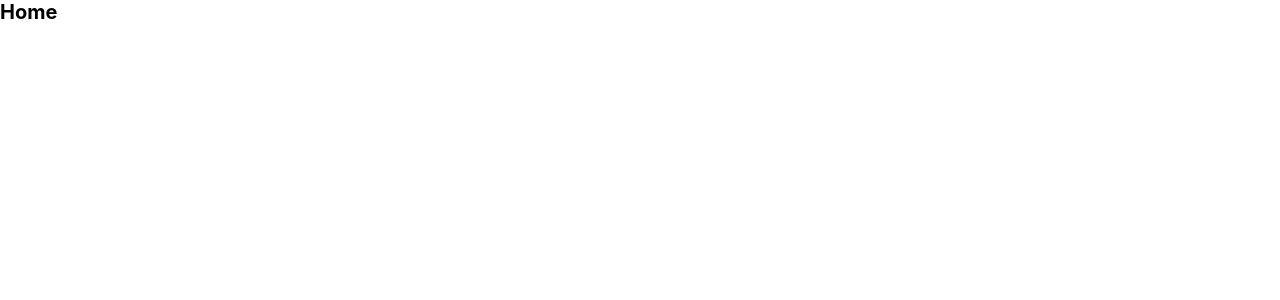
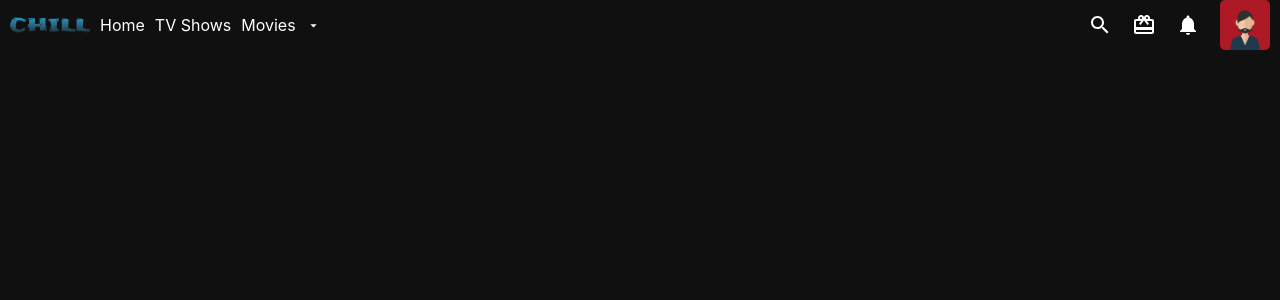
Before and after one commit to Blaine876/Chill, a React (Create React App) app: page /home in a window 1280 px wide. Shown: the top 300 px of the page. Built offline with nearby package versions, Linux system fonts and the light colour scheme; a web font is replaced by a local one.

Commit message:
Added UI for Navbar

```diff
--- /dev/null
+++ b/src/components/Navbar/index.js
@@ -0,0 +1,150 @@
+import React from "react";
+import styled from "styled-components";
+import chillLogo from "../../assets/images/chillLogo.svg";
+import SearchIcon from "@material-ui/icons/Search";
+import CardGiftcardIcon from "@material-ui/icons/CardGiftcard";
+import NotificationsIcon from "@material-ui/icons/Notifications";
+import ArrowDropDownIcon from "@material-ui/icons/ArrowDropDown";
+import avatar1 from "../../assets/images/avatar1.png";
+
+const NavbarContainer = styled.nav`
+  padding: 0rem 1rem;
+  position: sticky;
+  top: 0;
+  display: flex;
+  justify-content: space-between;
+  align-items: center;
+`;
+
+const StyledSearchIcon = styled(SearchIcon)`
+  margin-right: 2rem;
+
+  cursor: pointer;
+
+  && {
+    font-size: 2.4rem;
+    color: ${({ theme }) => theme.colors.primary.light};
+  }
+
+  @media screen and (min-width: ${({ theme }) =>
+      theme.mobile.sm}) and (max-width: ${({ theme }) => theme.mobile.md}) {
+    && {
+      font-size: 1.6rem;
+    }
+  }
+`;
+
+const StyledNotificationsIcon = styled(NotificationsIcon)`
+  margin-right: 2rem;
+  cursor: pointer;
+
+  && {
+    font-size: 2.4rem;
+    color: ${({ theme }) => theme.colors.primary.light};
+  }
+  @media screen and (min-width: ${({ theme }) =>
+      theme.mobile.sm}) and (max-width: ${({ theme }) => theme.mobile.md}) {
+    && {
+      font-size: 1.6rem;
+    }
+  }
+`;
+
+const StyledCardGiftcardIcon = styled(CardGiftcardIcon)`
+  margin-right: 2rem;
+
+  cursor: pointer;
+
+  && {
+    font-size: 2.4rem;
+    color: ${({ theme }) => theme.colors.primary.light};
+  }
+  @media screen and (min-width: ${({ theme }) =>
+      theme.mobile.sm}) and (max-width: ${({ theme }) => theme.mobile.md}) {
+    && {
+      font-size: 1.6rem;
+    }
+  }
+`;
+
+const StyledArrowDropDownIcon = styled(ArrowDropDownIcon)`
+  cursor: pointer;
+
+  && {
+    color: ${({ theme }) => theme.colors.primary.light};
+  }
+`;
+
+const NavbarLogo = styled.img`
+  width: 8rem;
+  margin-right: 1rem;
+`;
+
+const NavbarAvatar = styled.img`
+  width: 5rem;
+  border-radius: 5px;
+  cursor: pointer;
+
+  /* @media screen and (min-width: ${({ theme }) =>
+    theme.mobile.sm}) and (max-width: ${({ theme }) => theme.mobile.md}) {
+    width: 5rem;
+  } */
+`;
+
+const BrowseDiv = styled.div`
+  display: flex;
+  align-items: center;
+`;
+
+const SearchDiv = styled.div`
+  display: flex;
+  align-items: center;
+  justify-content: space-between;
+`;
+
+const BrowseText = styled.p`
+  display: none;
+  font-size: 1.2rem;
+  color: ${({ theme }) => theme.colors.primary.light};
+
+  @media screen and (min-width: ${({ theme }) =>
+      theme.mobile.sm}) and (max-width: ${({ theme }) => theme.mobile.md}) {
+    display: inline;
+  }
+`;
+
+const NavbarText = styled.p`
+  font-size: 1.6rem;
+  margin-right: 1rem;
+  color: ${({ theme }) => theme.colors.primary.light};
+  white-space: nowrap;
+
+  @media screen and (min-width: ${({ theme }) =>
+      theme.mobile.sm}) and (max-width: ${({ theme }) => theme.mobile.md}) {
+    display: none;
+  }
+`;
+
+const Navbar = () => {
+  return (
+    <NavbarContainer>
+      <BrowseDiv>
+        <NavbarLogo src={chillLogo} />
+        <NavbarText>Home</NavbarText>
+        <NavbarText>TV Shows</NavbarText>
+        <NavbarText>Movies</NavbarText>
+        <BrowseText>Browse</BrowseText>
+        <StyledArrowDropDownIcon />
+      </BrowseDiv>
+
+      <SearchDiv>
+        <StyledSearchIcon />
+        <StyledCardGiftcardIcon />
+        <StyledNotificationsIcon />
+        <NavbarAvatar src={avatar1} />
+      </SearchDiv>
+    </NavbarContainer>
+  );
+};
+
+export default Navbar;
--- a/src/pages/Home/index.js
+++ b/src/pages/Home/index.js
@@ -1,10 +1,18 @@
 import React from "react";
+import styled from "styled-components";
+
+import Navbar from "../../components/Navbar";
+
+const HomeContainer = styled.div`
+  height: 200vh;
+  background-color: ${({ theme }) => theme.background.primary.dark};
+`;
 
 const Home = () => {
   return (
-    <div>
-      <h1>Home</h1>
-    </div>
+    <HomeContainer>
+      <Navbar />
+    </HomeContainer>
   );
 };
 
```
